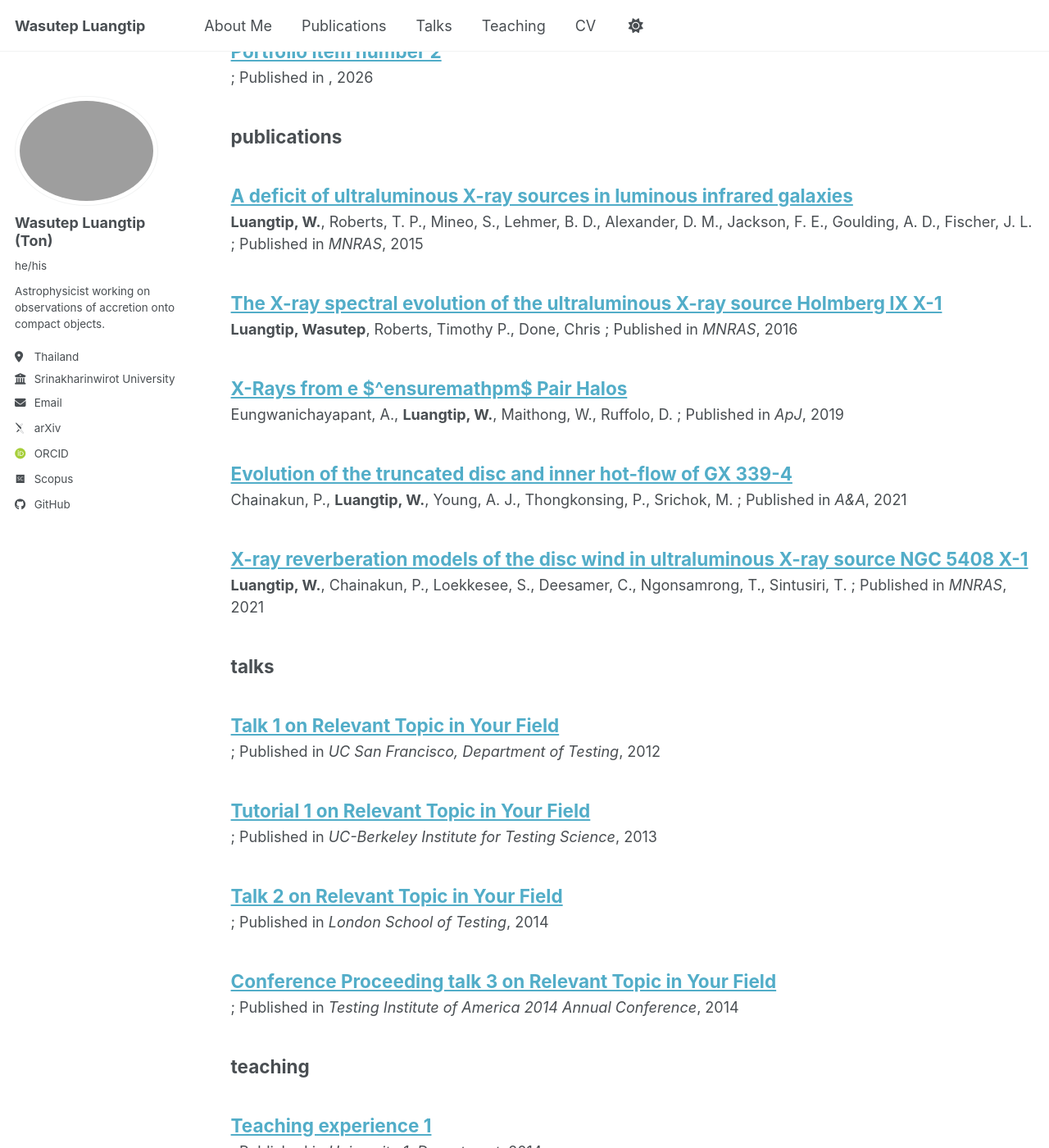
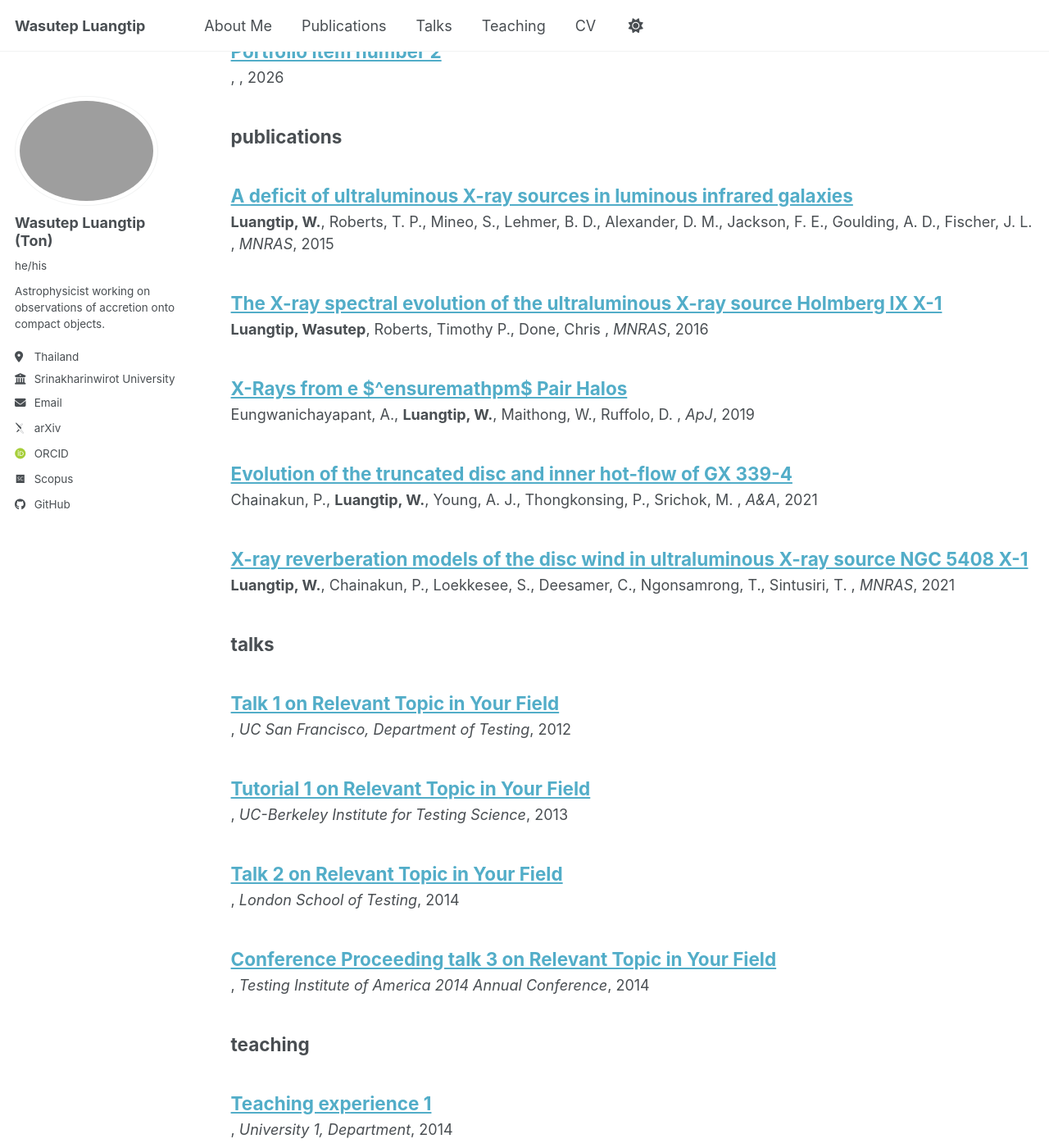
Before and after one commit to wluangtip/wluangtip.github.io, a Jekyll site: the page built from _pages/sitemap.md, in a window 1280 px wide and 1400 px high, scrolled down 3187 px. Shown: the whole window at 82% size. Built offline with Jekyll 4.4.1, drawn with Linux system fonts in a browser that asks for light colours; some web fonts are replaced; a script bundle is joined from its source files by our own code; library files that are not in the unit come from our copies; some of the changed text lies outside the part shown.

Commit message:
Update archive-single.html

```diff
--- a/_includes/archive-single.html
+++ b/_includes/archive-single.html
@@ -8,7 +8,7 @@
     </h2>
 
     <p style="margin-top: 0;">
-      {{ post.authors | markdownify | remove: "<p>" | remove: "</p>" }}; Published in <i>{{ post.venue }}</i>, {{ post.date | date: "%Y" }}
+      {{ post.authors | markdownify | remove: "<p>" | remove: "</p>" }}, <i>{{ post.venue }}</i>, {{ post.date | date: "%Y" }}
     </p>
 
   </article>
```
